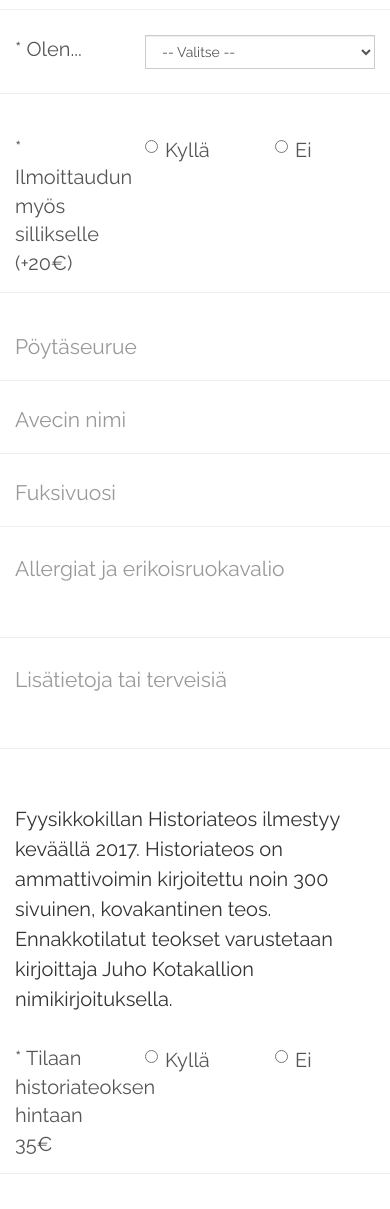
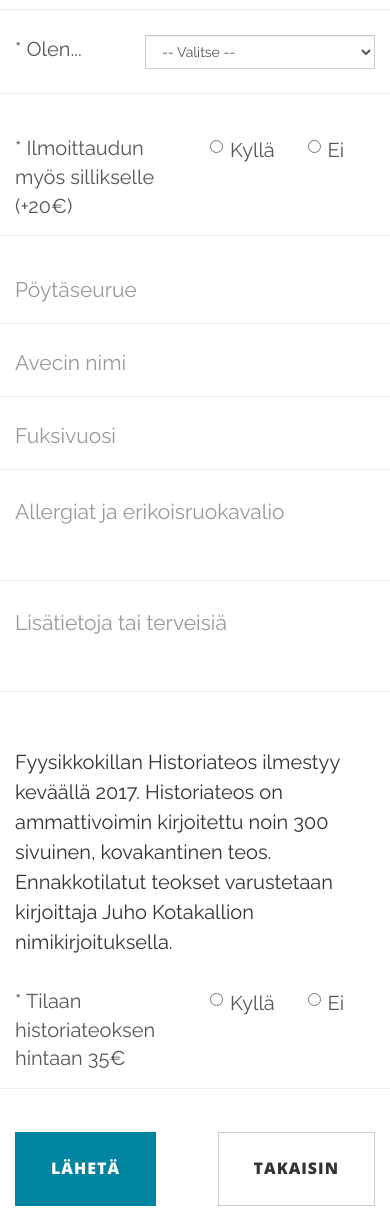
Before and after one commit to EinariTuukkanen/fuusio70, a plain HTML site: page client/registration.html in a window 390 px wide. Shown: the part 600-1809 px from the top of the page. Drawn offline with nearby package versions, Linux system fonts and the light colour scheme; no server answers.

Commit message:
Mobile form fixes

```diff
--- a/client/registration.html
+++ b/client/registration.html
@@ -119,16 +119,16 @@
                         </div>
                     </div>
                     <div class="row control-group form-row form-group controls">
-                        <div class="col-xs-4">
+                        <div class="col-xs-6">
                             <label>* Ilmoittaudun myös sillikselle (+20€)</label>
                             <p class="help-block text-danger"></p>
                         </div>
-                        <div class="col-xs-4">
+                        <div class="col-xs-3">
                             <label class="radio-inline">
                               <input type="radio" name="sillis" minchecked="1" data-validation-minchecked-message="Valitse toinen" value="true">Kyllä
                             </label>
                         </div>
-                        <div class="col-xs-4">
+                        <div class="col-xs-3">
                             <label class="radio-inline">
                               <input type="radio" name="sillis" value="false">Ei
                             </label>
@@ -173,16 +173,16 @@
                         <div class="col-xs-12">
                             <p>Fyysikkokillan Historiateos ilmestyy keväällä 2017. Historiateos on ammattivoimin kirjoitettu noin 300 sivuinen, kovakantinen teos. Ennakkotilatut teokset varustetaan kirjoittaja Juho Kotakallion nimikirjoituksella.</p>
                         </div>
-                        <div class="col-xs-4">
+                        <div class="col-xs-6">
                             <label>* Tilaan historiateoksen hintaan 35€</label>
                             <p class="help-block text-danger"></p>
                         </div>
-                        <div class="col-xs-4">
+                        <div class="col-xs-3">
                             <label class="radio-inline">
                               <input type="radio" name="historyOrder" value="true" minchecked="1" data-validation-minchecked-message="Valitse toinen" onclick="showHistoryOrderDetails()">Kyllä
                             </label>
                         </div>
-                        <div class="col-xs-4">
+                        <div class="col-xs-3">
                             <label class="radio-inline">
                               <input type="radio" name="historyOrder" value="false" onclick="hideHistoryOrderDetails()">Ei
                             </label>
```
